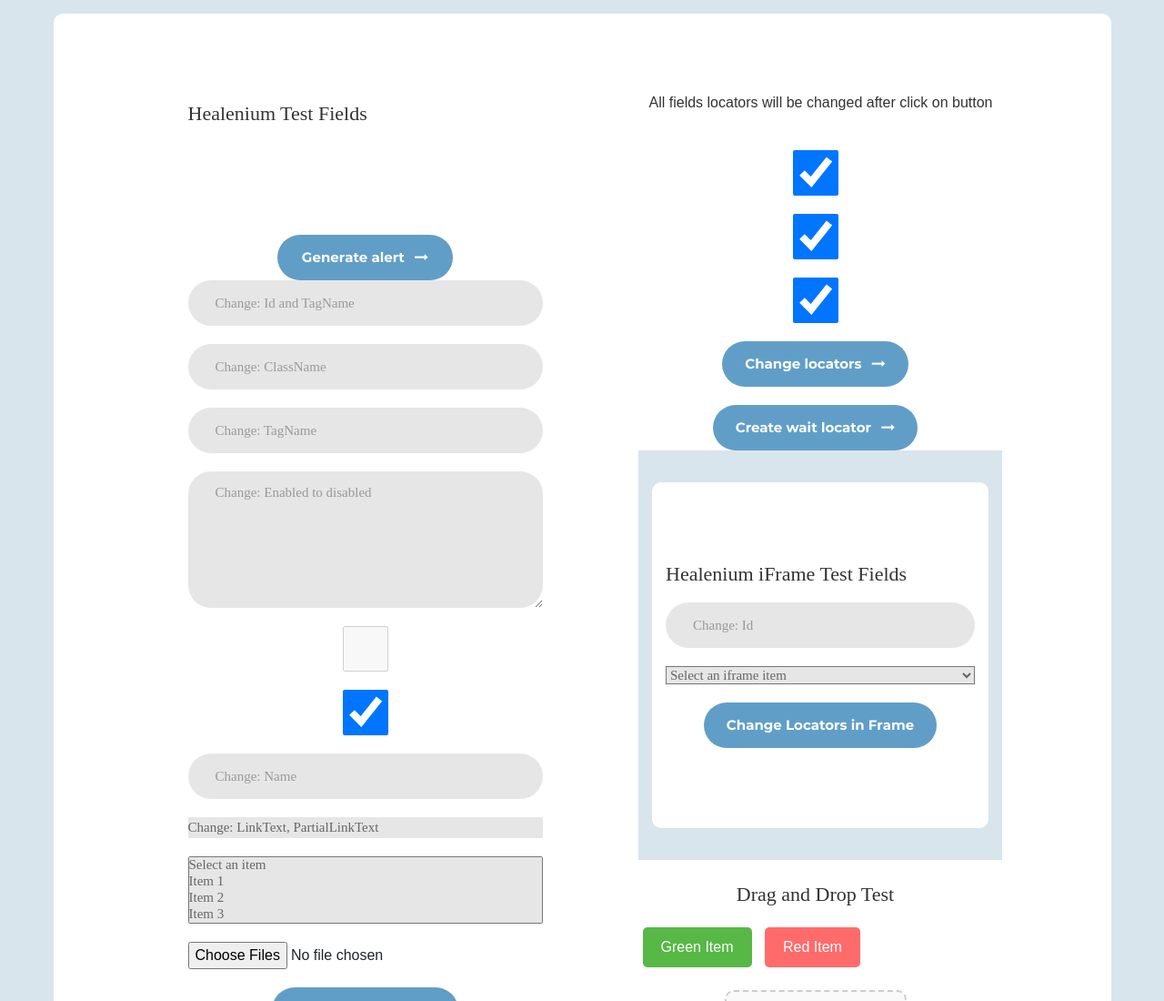
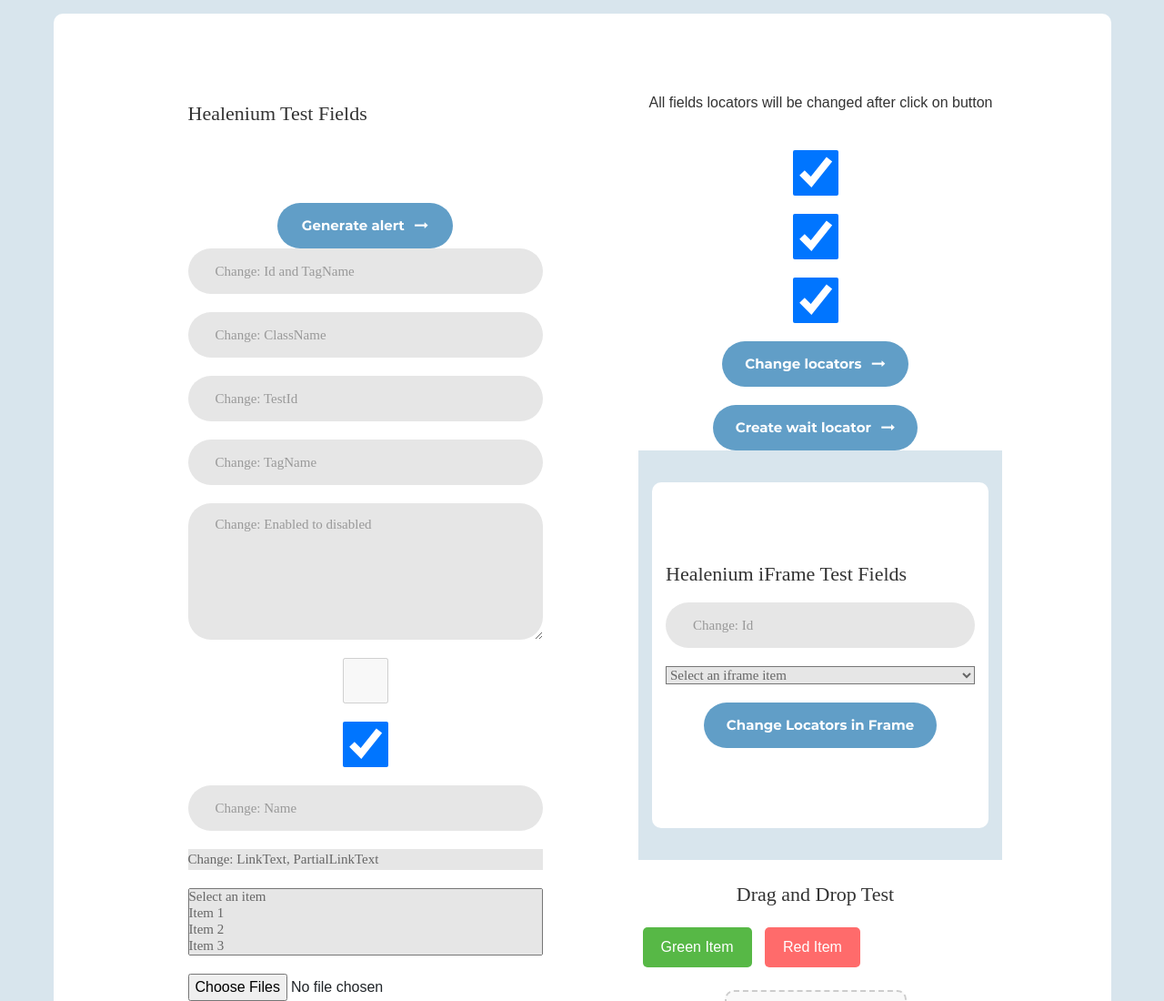
Before and after one commit to healenium/healenium-test-env, a plain HTML site: page index.html in a window 1280 px wide. Shown: the top 1100 px of the page at 91% size. Drawn offline with Linux system fonts and the light colour scheme; a web font is replaced by a local one.

Commit message:
add input with test id

```diff
--- a/index.html
+++ b/index.html
@@ -55,6 +55,12 @@
                     <span class="shadow-input1"></span>
                 </div>
 
+               <div class="wrap-input1 validate-input">
+                    <input class="input1" type="text" name="Field3" id="validate_change_testId" data-testid="change_testId"
+                        placeholder="Change: TestId">
+                    <span class="shadow-input1"></span>
+                </div>
+
                 <div class="wrap-input1 validate-input" id="descendant_change">
                     <test_tag class="shadow-input1" id="change_element"></test_tag>
                     <input class="input1" type="text" id="change_below_element" placeholder="Change: TagName">
@@ -85,8 +91,7 @@
                 </div>
 
                 <div class="wrap-input1 validate-input">
-                    <a class="input1" id="change_links" href="https://healenium.io/">Change: LinkText,
-                        PartialLinkText</a>
+                    <a class="input1" id="change_links" href="https://healenium.io/">Change: LinkText, PartialLinkText</a>
                 </div>
 
                 <div class="wrap-input1 validate-input">
```
